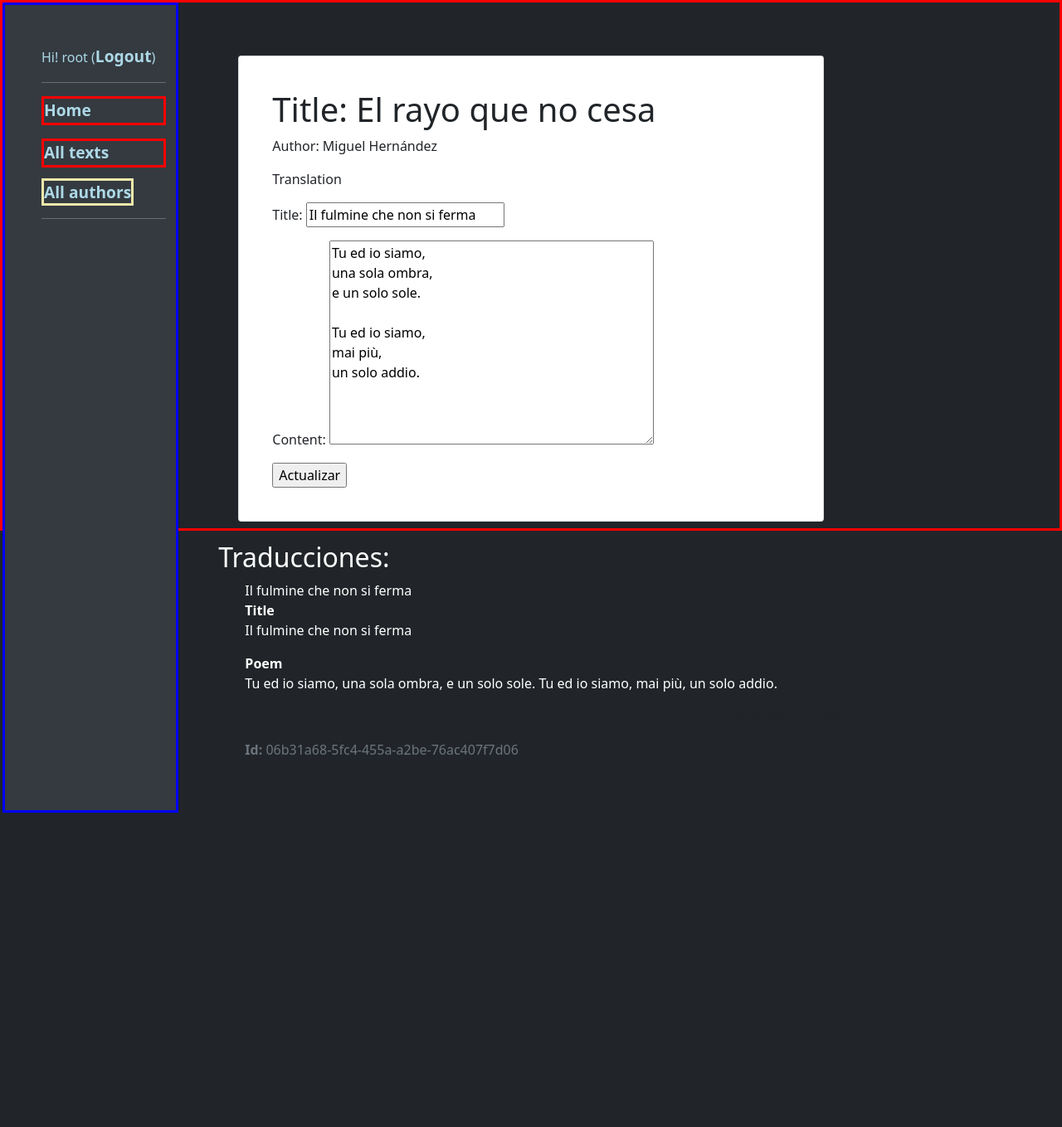
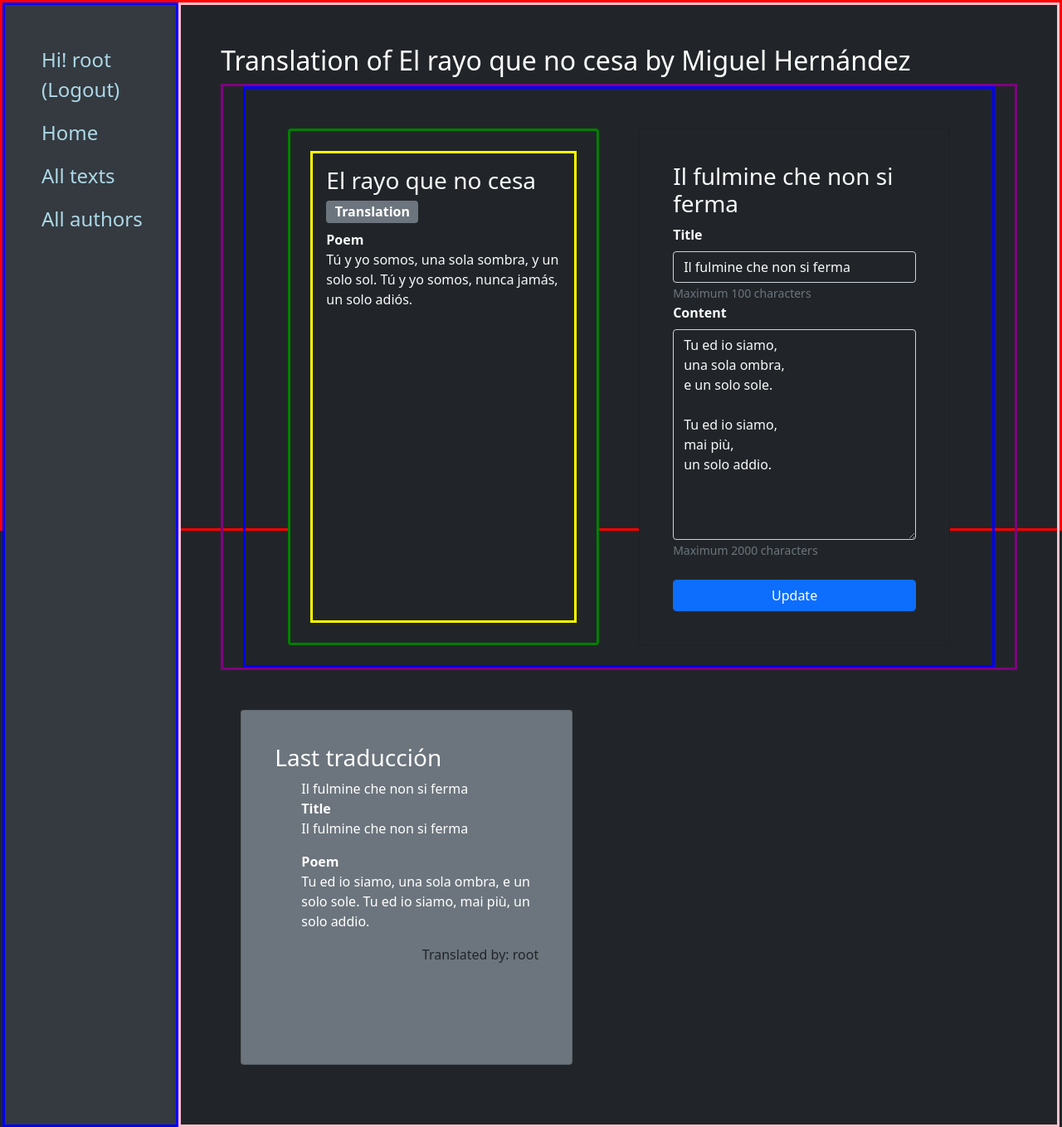
Before and after one commit to Camiletb/Tracoll, a Django app: page /app_tracoll/texts/14/edit_translation/ in a window 1280 px wide. Shown: the part 292-1651 px from the top of the page at 83% size. Before the commit the page ends 1272 px from the top, so only its background shows below. Run offline with Django 4.2, Linux system fonts and the light colour scheme; a user stored in the database is signed in; data comes from the database, SQL or seed files in the repository; both versions use the stored data as it was after the commit.

Commit message:
personalize form

```diff
--- a/V5/pj_tracoll/app_tracoll/forms.py
+++ b/V5/pj_tracoll/app_tracoll/forms.py
@@ -19,6 +19,8 @@ from django import forms
 from .models import Translation
 
 class TranslationForm(forms.ModelForm):
+    title   = forms.CharField(label='Title', help_text='Maximum 100 characters', widget=forms.TextInput(attrs={'class': 'form-control text-light bg-dark', 'placeholder': 'Enter the translated title'}), max_length=100)
+    content = forms.CharField(label='Content', help_text='Maximum 2000 characters', widget=forms.Textarea(attrs={'class': 'form-control text-light bg-dark h-100', 'placeholder': 'Let\'s translate!'}), max_length=2000)
     class Meta:
-        model = Translation
+        model  = Translation
         fields = ['title', 'content']
--- a/V5/pj_tracoll/app_tracoll/static/css/styles.css
+++ b/V5/pj_tracoll/app_tracoll/static/css/styles.css
@@ -4,17 +4,33 @@ li {
 
 #index_menu li a {
     text-decoration-line: none;
-    font-size: larger;
-    font-weight: bolder;
+    /* font-size: larger; */
     color: lightblue;
+}
+li a {
+    text-decoration-line: none;
+    color: lightblue;
+
+}
+
+li a:hover {
+    color: whitesmoke;
+}
+#index_menu li a:hover {
+    text-decoration-line: none;
+    /* font-size: larger; */
+    color: whitesmoke;
 }
 
 .endpath {
-    color: lightblue;
+    /* color: lightblue; */
+    color: palevioletred;
+    color: palevioletred;
 }
 
 .lightblue {
     color: lightblue;
+    /* color: palevioletred; */
 }
 
 /* h3 {
@@ -25,3 +41,34 @@ li {
 .custom-success{
     color:lightgreen;
 }
+
+.bg-grey800 {
+    background-color: #343a40;
+}
+
+.card-dark {
+    background-color: #1c1e21;
+    color: #fff;
+}
+
+.form-control{
+
+    background-color: #1c1e21;
+
+}
+.form-control:focus{
+
+    background-color: #25272a;
+    box-shadow: none;
+    color: #fff;
+    border-color: #4f63e7;
+}
+.font-weight-bold {
+    font-weight: bold;
+}
+.custom-textarea {
+    background-color: #343a40;
+}
+.vh80 {
+    height: 80vh;
+}
--- a/V5/pj_tracoll/app_tracoll/templates/app_tracoll/edit_translation.html
+++ b/V5/pj_tracoll/app_tracoll/templates/app_tracoll/edit_translation.html
@@ -1,7 +1,58 @@
 {% extends "base_generic.html" %}
 
 {% block content %}
-<div class=" card text-dark mt-3 p-4 m-4"> <!-- Form card -->
+<h2>Translation of {{ text.title }}{% if text.author %} by {{ text.author }} {% else %} (Unknown Author) {% endif %}</h2>
+<div class="container-fluid justify-content-center mb-5"  style="border: solid purple;">
+    <div class="row d-flex justify-content-center h-100" style="margin: 0 auto; border: solid blue;">
+        <div class=" card text-light bg-dark mt-5 p-4 col-sm-5 m-4" style="border: solid green;"> <!-- Original-->
+            <div class="card-body" style="border: solid yellow;">
+                <h3>{{ text.title }}<br><span class="badge bg-secondary fs-6">{{ text.get_status_display }}</span></h3>
+                <p><strong> {{text.type}} </strong><br> {{ text.content }}</p>
+            </div>
+        </div>
+        <!-- <div class="col-sm-2"></div> -->
+        <div class="card text-light bg-dark mt-5 p-4 col-sm-5 bg-secondary m-4 h-100"> <!-- Form card -->
+            <div class="card-body h-100" >
+                {% with translation=text.get_translation %}
+                    {% if translation %}
+                        <h3>{{ translation.title }}</h3>
+                        {% if text.isnot_reviewed%}
+                        <span class="badge bg-warning fs-6">Actual title not reviewed</span>
+                        {% endif %}
+                    {% else %}
+                        <h3>{{ text.title }}</h3>
+                    {% endif %}
+                {% endwith %}
+
+                <form method="post" class="bg-dark">
+                    {% csrf_token %}
+                    <!-- {{ form.as_p }} -->
+                    {% for field in form %}
+                        <div class="form-group h-100">
+                        <label for="{{ field.id_for_label }}" class="form-label font-weight-bold">{{ field.label }}</label>
+                        {{ field }}
+                        {% if field.help_text %}
+                            <small class="form-text text-muted">{{ field.help_text }}</small>
+                        {% endif %}
+                        {% if field.errors %}
+                            <ul class="errorlist">
+                            {% for error in field.errors %}
+                                <li>{{ error }}</li>
+                            {% endfor %}
+                            </ul>
+                        {% endif %}
+                        </div>
+                    {% endfor %}
+                    <input class=" form-control btn btn-primary mt-4" type="submit" value="Update">
+                </form>
+
+            </div>
+        </div>
+        <!-- <div class="col-sm-2"></div> -->
+    </div>
+</div>
+
+<!-- <div class=" card text-dark mt-3 p-4 m-4">
     <div class="card-body" >
         <h1>Title: {{ text.title }}</h1>
         <p> Author: {{ text.author }}</p>
@@ -13,8 +64,10 @@
         </form>
 
     </div>
-</div>
-    <h2>Traducciones:</h2>
+</div> -->
+<div class="card text-white bg-secondary mt-5 p-4 col-sm-5 bg-secondary m-4"> <!-- Form card -->
+    <div class="card-body" >
+        <h3>Last traducción</h3>
     <ul>
         {% with translation=text.get_translation %}
         {% if translation %}
@@ -27,20 +80,10 @@
             <h6 class="text-warning">This text hasn't been translated yet :(</h6>
         {% endif %}
         {% endwith %}
-        <!-- {% for translation in translations %}
-            <li>{{ text.translation.title }}</li>
-        {% endfor %}
 
-        {% if text.translation_set.all %}
-            {% for tradu in text.translation_set.all %}
+    </ul>
 
-                <p><strong>Title</strong><br> {{ tradu.title }}</p>
-                <p><strong>{{text.type}}</strong> <br> {{ tradu.content }}</p>
-                <p class="text-dark text-end">Translated by: {{ tradu.user_translator }}</p>
-                <p class="text-muted"><strong>Id:</strong> {{ tradu.id }}</p>
-            {% endfor %}
-        {% else %}
-            <h6 class="text-warning">This text haven't been translated yet :(</h6>
-        {% endif %} -->
-    </ul>
+    </div>
+</div>
+
 {% endblock %}
--- a/V5/pj_tracoll/app_tracoll/templates/base_generic.html
+++ b/V5/pj_tracoll/app_tracoll/templates/base_generic.html
@@ -26,25 +26,23 @@
         </div>
         <div class="container-fluid">
             <div class="row" style="border: solid red; height: 80vh;">
-                <div class="col-sm-2 pt-5" style="background-color: #343a40; height: 100 vh; border: solid blue;"> <!-- Barra lateral -->
+                <div class="col-lg-2 pt-5" style="background-color: #343a40; height: 100 vh; border: solid blue;"> <!-- Barra lateral -->
                     {% block sidebar %}
-                        <ul id="index_menu" class="sidebar-nav">
+                        <ul id="index_menu" class="sidebar-nav fs-4">
 
                             <li class{% if user.is_authenticated %}="lightblue">Hi! {{ user.get_username }} (<a href="{% url 'logout' %}?next={{ request.path }}">Logout</a>)</li>
                             {% else %}
                             <li><a href="{% url 'login' %}?next={{ request.path }}">Login</a></li>
                             {% endif %}
-                            <hr>
-                            <li class="mb-3 mt-3" style="border: solid red;"><a href="{% url 'index' %}">Home</a></li>
+                            <li class="mb-3 mt-3"><a href="{% url 'index' %}">Home</a></li>
 
                             {% if perms.app_tracoll.all_texts %}
-                                <li class="mb-3" style="border: solid red;"><a href="{% url 'texts' %}">All texts</a></li>
+                                <li class="mb-3"><a href="{% url 'texts' %}">All texts</a></li>
                             {% else %}
-                                <li><a href="{% url 'all-translated-texts' %}">Translated Texts</a></li>
+                                <li class="mb-3"><a href="{% url 'all-translated-texts' %}">Translated Texts</a></li>
                             {% endif %}
-                            <li class="mb-3"><a href="{% url 'authors' %}" style="border: solid palegoldenrod">All authors</a></li>
+                            <li class="mb-3"><a href="{% url 'authors' %}">All authors</a></li>
 
-                            <hr>
 
 
                             <div class="mb-5" style="position: absolute; bottom: 0; background-color: #343a40;">
@@ -55,7 +53,7 @@
                         </ul>
                     {% endblock %}
                 </div>
-                <div class="col-sm-8 p-5"> <!-- Contenido -->
+                <div class="col-10 p-5" style="border: solid pink;"> <!-- Contenido -->
                     {% block content %}
                     {% endblock %}
 
@@ -77,7 +75,7 @@
                     {% endif %}
                     {% endblock %}
                 </div>
-                <div class="col-sm-2"></div>
+                <!-- <div class="col-lg-2 d-none d-lg-block"></div> -->
             </div>
         </div>
     </body>
--- a/V5/pj_tracoll/app_tracoll/views.py
+++ b/V5/pj_tracoll/app_tracoll/views.py
@@ -34,7 +34,7 @@ def index(request):
 class TextListView(LoginRequiredMixin, PermissionRequiredMixin, generic.ListView):
     login_url = '/accounts/login/'
     model = Text
-    paginate_by = 5
+    paginate_by = 10
     permission_required = 'app_tracoll.all_texts'
 
 class AuthorListView(generic.ListView):
@@ -59,7 +59,7 @@ class AllTranslatedTextsListView (generic.ListView):
     model = Text
     # permission_required = 'app_tracoll.is_translated'
     template_name = 'app_tracoll/text_list_translated.html'
-    paginate_by = 3
+    paginate_by = 10
     def get_queryset(self):
         all_l = Text.objects.filter(status__in=['L', 'E', 'V'])
         #all_l = Text.objects.filter(status__exact='V')
```
Also changed, not shown: V5/pj_tracoll/db.sqlite3.
